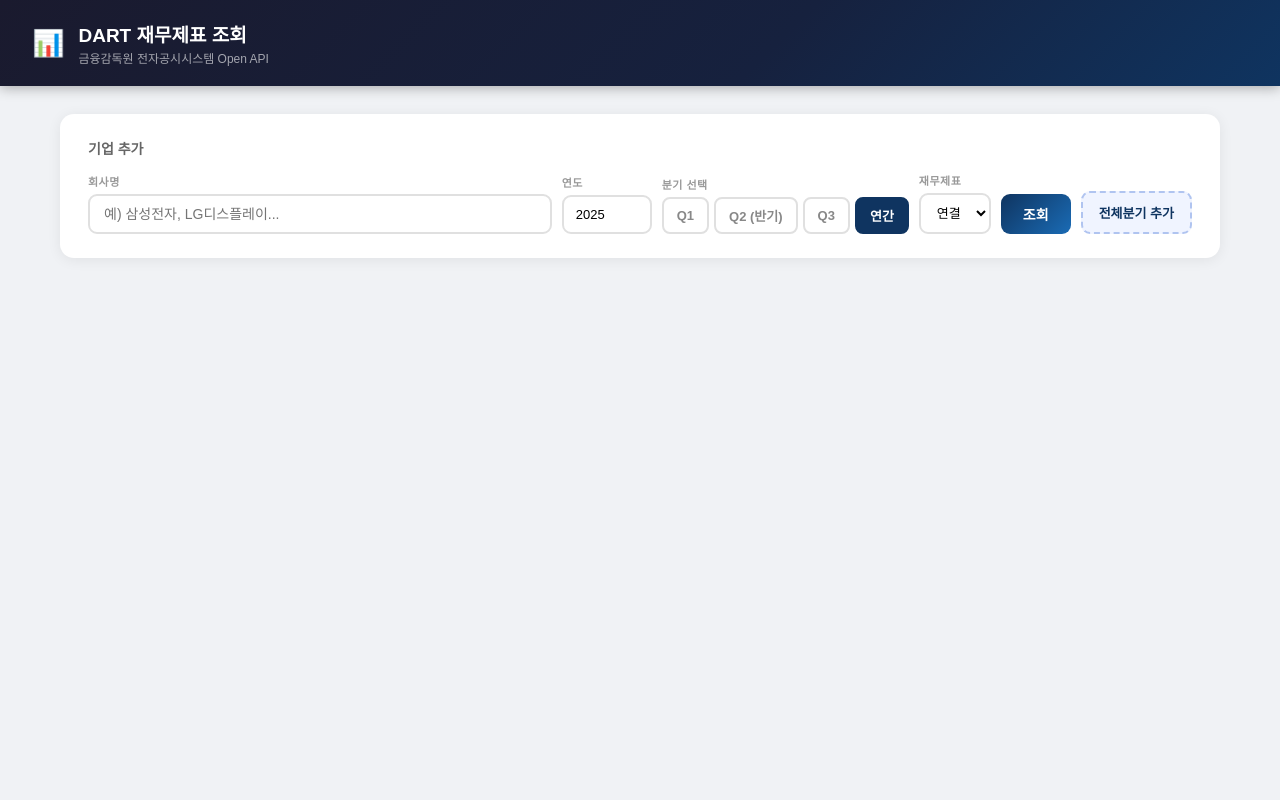
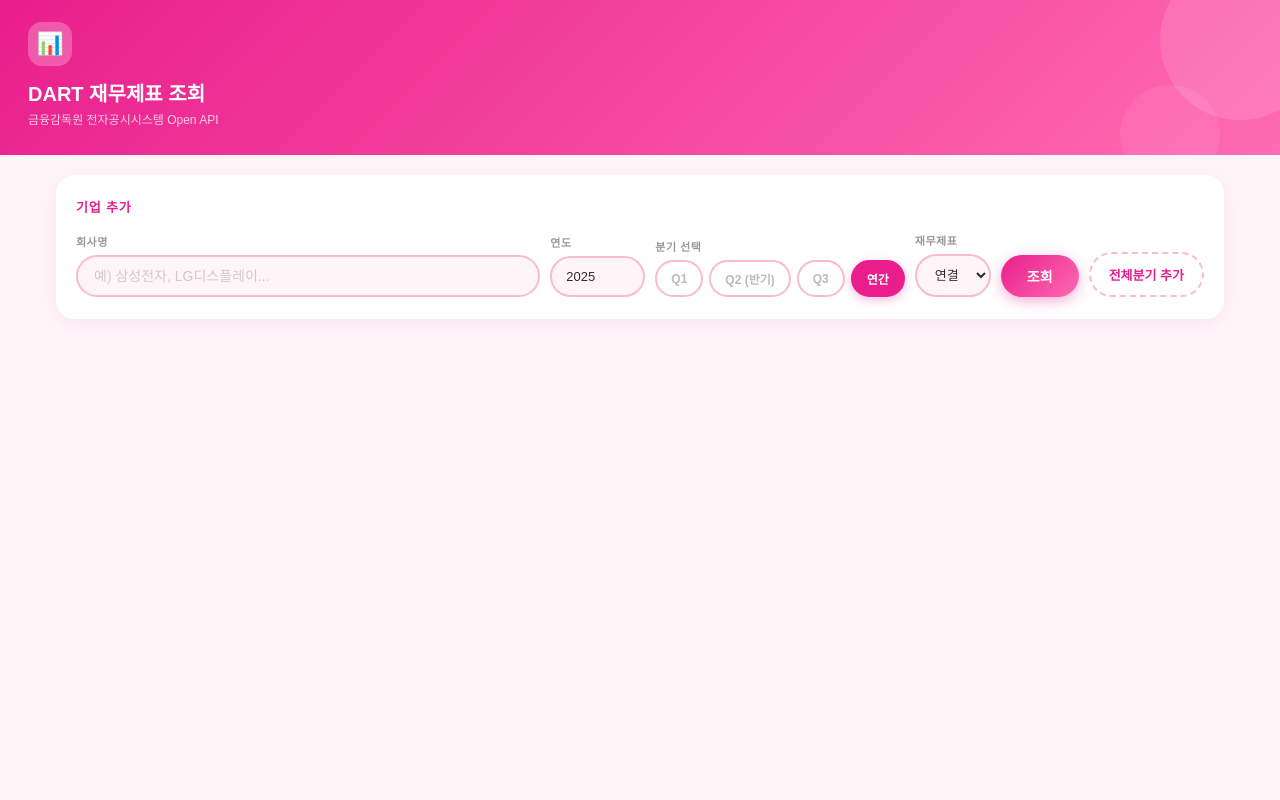
Before and after one commit to whaldus01-gif/DART-CHECK, a Flask app: page / in a window 1280 px wide. Run offline with Flask 3, Linux system fonts and the light colour scheme; parts of the project's set-up code (start-up, migrations or seed data) failed here and were passed over.

Commit message:
UI 전면 리디자인: 핑크 & 화이트 모던 앱 스타일

```diff
--- a/templates/index.html
+++ b/templates/index.html
@@ -7,180 +7,276 @@
   <style>
     * { box-sizing: border-box; margin: 0; padding: 0; }
 
+    :root {
+      --pink:       #E91E8C;
+      --pink-dark:  #C2185B;
+      --pink-light: #FCE4EC;
+      --pink-mid:   #F8BBD0;
+      --bg:         #FFF5F9;
+      --card:       #FFFFFF;
+      --text:       #2D2D2D;
+      --text-sub:   #999;
+      --radius:     18px;
+      --shadow:     0 4px 20px rgba(233,30,140,0.08);
+    }
+
     body {
       font-family: 'Pretendard', 'Noto Sans KR', sans-serif;
-      background: #f0f2f5;
-      color: #1a1a2e;
+      background: var(--bg);
+      color: var(--text);
       min-height: 100vh;
     }
 
+    /* ── 헤더 ────────────────────────────────────── */
     header {
-      background: linear-gradient(135deg, #1a1a2e 0%, #16213e 60%, #0f3460 100%);
+      background: linear-gradient(135deg, var(--pink) 0%, #FF6BB3 100%);
       color: white;
-      padding: 20px 32px;
-      display: flex;
-      align-items: center;
-      gap: 14px;
-      box-shadow: 0 2px 12px rgba(0,0,0,0.3);
+      padding: 22px 28px 28px;
+      position: relative;
+      overflow: hidden;
     }
-    header .logo { font-size: 26px; }
-    header h1   { font-size: 19px; font-weight: 700; }
-    header p    { font-size: 12px; opacity: 0.6; margin-top: 2px; }
+    header::before {
+      content: '';
+      position: absolute;
+      top: -40px; right: -40px;
+      width: 160px; height: 160px;
+      background: rgba(255,255,255,0.12);
+      border-radius: 50%;
+    }
+    header::after {
+      content: '';
+      position: absolute;
+      bottom: -30px; right: 60px;
+      width: 100px; height: 100px;
+      background: rgba(255,255,255,0.07);
+      border-radius: 50%;
+    }
+    .header-inner { position: relative; z-index: 1; }
+    .header-logo {
+      width: 44px; height: 44px;
+      background: rgba(255,255,255,0.25);
+      border-radius: 14px;
+      display: flex; align-items: center; justify-content: center;
+      font-size: 22px;
+      margin-bottom: 12px;
+    }
+    header h1   { font-size: 20px; font-weight: 800; }
+    header p    { font-size: 12px; opacity: 0.75; margin-top: 3px; }
 
-    .container { max-width: 1200px; margin: 28px auto; padding: 0 20px; }
+    /* ── 컨테이너 ──────────────────────────────────── */
+    .container { max-width: 1200px; margin: 0 auto; padding: 20px 16px 40px; }
 
-    /* 검색 카드 */
+    /* ── 검색 카드 ─────────────────────────────────── */
     .search-card {
-      background: white;
-      border-radius: 14px;
-      padding: 24px 28px;
-      box-shadow: 0 2px 14px rgba(0,0,0,0.07);
-      margin-bottom: 20px;
+      background: var(--card);
+      border-radius: var(--radius);
+      padding: 22px 20px;
+      box-shadow: var(--shadow);
+      margin-bottom: 16px;
       overflow: visible;
     }
-    .search-card h2 { font-size: 14px; font-weight: 600; color: #666; margin-bottom: 14px; }
+    .search-card h2 {
+      font-size: 13px;
+      font-weight: 700;
+      color: var(--pink);
+      text-transform: uppercase;
+      letter-spacing: 0.8px;
+      margin-bottom: 16px;
+    }
 
     .search-row { display: flex; gap: 10px; flex-wrap: wrap; align-items: flex-end; overflow: visible; }
+    .field { display: flex; flex-direction: column; gap: 6px; }
+    .field label {
+      font-size: 11px;
+      font-weight: 700;
+      color: var(--text-sub);
+      text-transform: uppercase;
+      letter-spacing: 0.5px;
+    }
 
-    .field { display: flex; flex-direction: column; gap: 5px; }
-    .field label { font-size: 11px; font-weight: 700; color: #999; text-transform: uppercase; letter-spacing: 0.5px; }
-
+    /* 검색 입력 */
     .search-wrap { position: relative; flex: 1; min-width: 220px; }
     #searchInput {
       width: 100%;
-      padding: 10px 14px;
-      border: 2px solid #e0e0e0;
-      border-radius: 9px;
+      padding: 11px 16px;
+      border: 2px solid var(--pink-mid);
+      border-radius: 50px;
       font-size: 14px;
       outline: none;
-      transition: border-color 0.2s;
+      background: var(--bg);
+      transition: border-color 0.2s, box-shadow 0.2s;
+      color: var(--text);
     }
-    #searchInput:focus { border-color: #0f3460; }
+    #searchInput:focus {
+      border-color: var(--pink);
+      box-shadow: 0 0 0 4px rgba(233,30,140,0.08);
+      background: white;
+    }
+    #searchInput::placeholder { color: #ccc; }
 
+    /* 드롭다운 */
     #dropdown {
       display: none;
       position: absolute;
-      top: calc(100% + 5px);
+      top: calc(100% + 8px);
       left: 0; right: 0;
       background: white;
-      border: 1px solid #e0e0e0;
-      border-radius: 10px;
-      box-shadow: 0 8px 24px rgba(0,0,0,0.12);
+      border: 1.5px solid var(--pink-mid);
+      border-radius: 16px;
+      box-shadow: 0 12px 32px rgba(233,30,140,0.14);
       max-height: 260px;
       overflow-y: auto;
       z-index: 100;
     }
     .drop-item {
-      padding: 10px 14px;
+      padding: 11px 16px;
       cursor: pointer;
       display: flex;
       justify-content: space-between;
       align-items: center;
-      border-bottom: 1px solid #f5f5f5;
-      transition: background 0.15s;
+      border-bottom: 1px solid #FFF0F6;
+      transition: background 0.12s;
     }
     .drop-item:last-child { border-bottom: none; }
-    .drop-item:hover { background: #f0f4ff; }
-    .drop-item .name { font-size: 14px; font-weight: 500; }
-    .drop-item .code { font-size: 11px; color: #888; background: #f5f5f5; padding: 2px 8px; border-radius: 20px; }
-    .drop-item .listed { color: #0f3460; background: #e8eeff; }
+    .drop-item:hover { background: var(--pink-light); }
+    .drop-item .name { font-size: 14px; font-weight: 600; }
+    .drop-item .code { font-size: 11px; color: #aaa; background: #f5f5f5; padding: 2px 8px; border-radius: 20px; }
+    .drop-item .listed { color: var(--pink); background: var(--pink-light); }
 
+    /* 입력 필드 공통 */
     select, #yearInput {
-      padding: 10px 12px;
-      border: 2px solid #e0e0e0;
-      border-radius: 9px;
+      padding: 11px 14px;
+      border: 2px solid var(--pink-mid);
+      border-radius: 50px;
       font-size: 13px;
       outline: none;
-      background: white;
+      background: var(--bg);
       transition: border-color 0.2s;
       cursor: pointer;
+      color: var(--text);
     }
-    select:focus, #yearInput:focus { border-color: #0f3460; }
-    #yearInput { width: 90px; }
+    select:focus, #yearInput:focus {
+      border-color: var(--pink);
+      box-shadow: 0 0 0 4px rgba(233,30,140,0.08);
+    }
+    #yearInput { width: 95px; }
 
+    /* 버튼 */
     #addBtn {
-      padding: 10px 22px;
-      background: linear-gradient(135deg, #0f3460, #1a6bb5);
+      padding: 11px 26px;
+      background: linear-gradient(135deg, var(--pink), #FF6BB3);
       color: white;
       border: none;
-      border-radius: 9px;
+      border-radius: 50px;
       font-size: 14px;
-      font-weight: 600;
+      font-weight: 700;
       cursor: pointer;
-      transition: opacity 0.2s, transform 0.1s;
+      transition: opacity 0.2s, transform 0.1s, box-shadow 0.2s;
       white-space: nowrap;
+      box-shadow: 0 4px 14px rgba(233,30,140,0.35);
     }
-    #addBtn:hover { opacity: 0.9; }
+    #addBtn:hover { opacity: 0.9; box-shadow: 0 6px 20px rgba(233,30,140,0.45); }
     #addBtn:active { transform: scale(0.97); }
-    #addBtn:disabled { opacity: 0.45; cursor: not-allowed; }
+    #addBtn:disabled { opacity: 0.45; cursor: not-allowed; box-shadow: none; }
 
+    #allQBtn {
+      padding: 11px 18px;
+      background: white;
+      color: var(--pink);
+      border: 2px dashed var(--pink-mid);
+      border-radius: 50px;
+      font-size: 13px;
+      font-weight: 700;
+      cursor: pointer;
+      white-space: nowrap;
+      transition: all 0.15s;
+    }
+    #allQBtn:hover { background: var(--pink-light); border-color: var(--pink); }
+
+    /* 선택 배지 */
     #selectedBadge {
       display: none;
-      background: #e8eeff;
-      color: #0f3460;
-      padding: 5px 12px;
-      border-radius: 20px;
+      background: var(--pink-light);
+      color: var(--pink-dark);
+      padding: 6px 14px;
+      border-radius: 50px;
       font-size: 12px;
-      font-weight: 600;
+      font-weight: 700;
       align-self: center;
     }
 
-    /* 로딩 인라인 */
+    /* 로딩 */
     #inlineLoading {
       display: none;
       align-self: center;
       font-size: 13px;
-      color: #888;
+      color: var(--pink);
+      gap: 6px;
     }
     .dot-spin {
       display: inline-block;
       width: 14px; height: 14px;
-      border: 2px solid #ccc;
-      border-top-color: #0f3460;
+      border: 2px solid var(--pink-mid);
+      border-top-color: var(--pink);
       border-radius: 50%;
       animation: spin 0.7s linear infinite;
       vertical-align: middle;
-      margin-right: 6px;
     }
     @keyframes spin { to { transform: rotate(360deg); } }
 
     /* 오류 */
     #error {
       display: none;
-      background: #fff0f0;
-      border: 1px solid #ffcccc;
-      color: #c0392b;
+      background: #FFF0F6;
+      border: 1.5px solid var(--pink-mid);
+      color: var(--pink-dark);
       padding: 12px 18px;
-      border-radius: 9px;
-      margin-bottom: 16px;
+      border-radius: 14px;
+      margin-bottom: 14px;
       font-size: 13px;
     }
 
-    /* 결과 테이블 영역 */
+    /* ── 분기 버튼 ─────────────────────────────────── */
+    .quarter-group { display: flex; gap: 6px; flex-wrap: wrap; }
+    .q-btn {
+      padding: 8px 14px;
+      border: 2px solid var(--pink-mid);
+      border-radius: 50px;
+      background: white;
+      font-size: 12px;
+      font-weight: 700;
+      color: #bbb;
+      cursor: pointer;
+      transition: all 0.15s;
+      white-space: nowrap;
+    }
+    .q-btn:hover  { border-color: var(--pink); color: var(--pink); }
+    .q-btn.active { border-color: var(--pink); background: var(--pink); color: white; box-shadow: 0 3px 10px rgba(233,30,140,0.3); }
+
+    /* ── 결과 영역 ─────────────────────────────────── */
     #resultArea { display: none; }
 
     .result-header {
       display: flex;
       justify-content: space-between;
       align-items: center;
-      margin-bottom: 12px;
+      margin-bottom: 14px;
     }
-    .result-header h2 { font-size: 16px; font-weight: 700; }
+    .result-header h2 { font-size: 16px; font-weight: 800; }
 
     .btn-group { display: flex; gap: 8px; }
 
     .btn-excel {
-      display: flex;
-      align-items: center;
-      gap: 6px;
+      display: flex; align-items: center; gap: 6px;
       padding: 9px 18px;
-      background: #217346;
+      background: linear-gradient(135deg, var(--pink), #FF6BB3);
       color: white;
       border: none;
-      border-radius: 8px;
+      border-radius: 50px;
       font-size: 13px;
-      font-weight: 600;
+      font-weight: 700;
       cursor: pointer;
+      box-shadow: 0 3px 12px rgba(233,30,140,0.3);
       transition: opacity 0.2s;
     }
     .btn-excel:hover { opacity: 0.88; }
@@ -232,187 +330,127 @@
       min-width: 700px;
     }
 
-    thead tr { background: #1a1a2e; color: white; }
+    thead tr {
+      background: linear-gradient(135deg, var(--pink), #FF6BB3);
+      color: white;
+    }
     thead th {
-      padding: 13px 18px;
+      padding: 14px 18px;
       text-align: right;
-      font-weight: 600;
+      font-weight: 700;
       font-size: 12px;
       letter-spacing: 0.3px;
       white-space: nowrap;
     }
     thead th:nth-child(1) { text-align: left; min-width: 130px; }
-    thead th:nth-child(2) { text-align: center; min-width: 70px; }
+    thead th:nth-child(2) { text-align: center; min-width: 80px; }
 
     tbody tr {
-      border-bottom: 1px solid #f0f0f0;
+      border-bottom: 1px solid #FFF0F6;
       transition: background 0.12s;
     }
     tbody tr:last-child { border-bottom: none; }
-    tbody tr:hover { background: #fafbff; }
+    tbody tr:hover { background: var(--pink-light); }
 
     tbody td {
-      padding: 13px 18px;
+      padding: 14px 18px;
       text-align: right;
       font-size: 14px;
       white-space: nowrap;
     }
-    tbody td:nth-child(1) { text-align: left; font-weight: 600; }
-    tbody td:nth-child(2) { text-align: center; color: #888; font-size: 13px; }
+    tbody td:nth-child(1) { text-align: left; font-weight: 700; }
+    tbody td:nth-child(2) { text-align: center; color: #999; font-size: 13px; }
 
-    .neg   { color: #e74c3c; }
-    .pos   { color: #1a7a4a; }
-    .null  { color: #ccc; }
+    .neg  { color: #E74C3C; font-weight: 600; }
+    .pos  { color: #1A7A4A; font-weight: 600; }
+    .null { color: #ddd; }
 
     .margin-badge {
       display: inline-block;
-      padding: 2px 8px;
-      border-radius: 12px;
+      padding: 3px 10px;
+      border-radius: 50px;
       font-size: 12px;
       font-weight: 700;
     }
-    .margin-good { background: #e6f4ee; color: #1a7a4a; }
-    .margin-mid  { background: #fff8e1; color: #b07d00; }
-    .margin-bad  { background: #fff0f0; color: #e74c3c; }
-    .margin-null { background: #f5f5f5; color: #aaa; }
+    .margin-good { background: #E6F4EE; color: #1A7A4A; }
+    .margin-mid  { background: #FFF8E1; color: #B07D00; }
+    .margin-bad  { background: #FDECEA; color: #E74C3C; }
+    .margin-null { background: #F5F5F5; color: #bbb; }
 
     .del-btn {
-      background: none;
-      border: none;
-      color: #ccc;
-      cursor: pointer;
-      font-size: 16px;
-      padding: 0 4px;
-      transition: color 0.15s;
-      line-height: 1;
+      background: none; border: none;
+      color: #ddd; cursor: pointer;
+      font-size: 16px; padding: 0 4px;
+      transition: color 0.15s; line-height: 1;
     }
-    .del-btn:hover { color: #e74c3c; }
+    .del-btn:hover { color: var(--pink); }
 
     .hint {
       text-align: center;
-      color: #bbb;
+      color: #ddd;
       font-size: 13px;
-      padding: 40px;
+      padding: 50px;
     }
 
-    /* 분기 버튼 그룹 */
-    .quarter-group {
-      display: flex;
-      gap: 5px;
-      flex-wrap: wrap;
-    }
-    .q-btn {
-      padding: 7px 13px;
-      border: 2px solid #e0e0e0;
-      border-radius: 8px;
-      background: white;
-      font-size: 13px;
-      font-weight: 600;
-      color: #888;
-      cursor: pointer;
-      transition: all 0.15s;
-      white-space: nowrap;
-    }
-    .q-btn:hover  { border-color: #0f3460; color: #0f3460; }
-    .q-btn.active { border-color: #0f3460; background: #0f3460; color: white; }
-
-    #allQBtn {
-      padding: 10px 16px;
-      background: #f0f4ff;
-      color: #0f3460;
-      border: 2px dashed #b0c4f0;
-      border-radius: 9px;
-      font-size: 13px;
-      font-weight: 600;
-      cursor: pointer;
-      white-space: nowrap;
-      transition: all 0.15s;
-    }
-    #allQBtn:hover { background: #e0eaff; }
-
-    /* 기간 배지 */
+    /* ── 기간 배지 ─────────────────────────────────── */
     .period-badge {
       display: inline-block;
-      padding: 2px 7px;
-      border-radius: 10px;
+      padding: 2px 8px;
+      border-radius: 50px;
       font-size: 11px;
       font-weight: 700;
-      margin-left: 5px;
+      margin-left: 4px;
     }
-    .badge-q1  { background: #fff3e0; color: #e65100; }
-    .badge-q2  { background: #e8f5e9; color: #2e7d32; }
-    .badge-q3  { background: #e3f2fd; color: #1565c0; }
-    .badge-ann { background: #ede7f6; color: #4527a0; }
+    .badge-q1  { background: #FFF3E0; color: #E65100; }
+    .badge-q2  { background: #E8F5E9; color: #2E7D32; }
+    .badge-q3  { background: #E3F2FD; color: #1565C0; }
+    .badge-ann { background: var(--pink-light); color: var(--pink-dark); }
 
-    /* 서버 상태 배지 */
+    /* ── 서버 상태 배지 ────────────────────────────── */
     #serverStatus {
       position: fixed;
-      top: 12px; right: 16px;
-      font-size: 11px;
-      font-weight: 700;
-      padding: 4px 10px;
-      border-radius: 20px;
+      top: 12px; right: 14px;
+      font-size: 11px; font-weight: 700;
+      padding: 5px 12px;
+      border-radius: 50px;
       z-index: 200;
-      opacity: 0.85;
     }
-    #serverStatus.ok   { background: #d4edda; color: #155724; }
-    #serverStatus.err  { background: #f8d7da; color: #721c24; }
-    #serverStatus.chk  { background: #fff3cd; color: #856404; }
+    #serverStatus.ok  { background: #E6F4EE; color: #1A7A4A; }
+    #serverStatus.err { background: #FDECEA; color: #E74C3C; }
+    #serverStatus.chk { background: #FFF8E1; color: #B07D00; }
 
-    /* ── 모바일 반응형 ──────────────────────────────── */
+    /* ── 모바일 ────────────────────────────────────── */
     @media (max-width: 640px) {
-      header { padding: 14px 16px; gap: 10px; }
-      header .logo { font-size: 22px; }
-      header h1    { font-size: 16px; }
-      header p     { font-size: 11px; }
+      header { padding: 18px 16px 22px; }
+      header h1 { font-size: 17px; }
 
-      .container { margin: 14px auto; padding: 0 12px; }
-
-      .search-card { padding: 16px; }
-      .search-card h2 { margin-bottom: 12px; }
-
+      .container { padding: 14px 12px 40px; }
+      .search-card { padding: 18px 14px; }
       .search-row { flex-direction: column; gap: 12px; }
-
       .field { width: 100%; }
       .search-wrap { min-width: unset; }
-      #searchInput { font-size: 16px; /* iOS zoom 방지 */ }
-
+      #searchInput { font-size: 16px; }
       .quarter-group { gap: 6px; }
       .q-btn { flex: 1; text-align: center; padding: 9px 6px; font-size: 12px; }
-
       select, #yearInput { font-size: 16px; width: 100%; }
       #yearInput { width: 100%; }
-
-      #addBtn {
-        width: 100%;
-        padding: 13px;
-        font-size: 15px;
-      }
-      #allQBtn {
-        width: 100%;
-        padding: 11px;
-        font-size: 13px;
-      }
-
+      #addBtn  { width: 100%; padding: 14px; font-size: 15px; }
+      #allQBtn { width: 100%; padding: 12px; }
       #selectedBadge { width: 100%; text-align: center; }
 
-      .result-header {
-        flex-direction: column;
-        align-items: flex-start;
-        gap: 10px;
-      }
+      .result-header { flex-direction: column; align-items: flex-start; gap: 10px; }
       .btn-group { width: 100%; }
       .btn-excel, .btn-clear { flex: 1; justify-content: center; }
 
-      /* 테이블: 카드형으로 전환 */
+      /* 카드형 테이블 */
       #resultTable thead { display: none; }
       #resultTable tbody tr {
         display: block;
         background: white;
-        border-radius: 10px;
+        border-radius: 16px;
         margin-bottom: 10px;
-        padding: 12px 14px;
-        box-shadow: 0 1px 6px rgba(0,0,0,0.08);
+        padding: 14px 16px;
+        box-shadow: 0 2px 12px rgba(233,30,140,0.07);
         border-bottom: none;
       }
       #resultTable tbody td {
@@ -460,8 +487,8 @@
 <div id="serverStatus" class="chk">확인 중...</div>
 
 <header>
-  <div class="logo">📊</div>
-  <div>
+  <div class="header-inner">
+    <div class="header-logo">📊</div>
     <h1>DART 재무제표 조회</h1>
     <p>금융감독원 전자공시시스템 Open API</p>
   </div>
@@ -721,11 +747,11 @@
     }
 
     area.style.display = 'block';
-    document.getElementById('resultTitle').textContent = `조회 결과 (${rows.length}개 기업)`;
+    document.getElementById('resultTitle').textContent = `조회 결과 (${rows.length}개)`;
 
     tbody.innerHTML = rows.map((r, i) => `
       <tr>
-        <td>${r.corp_name}<span style="font-size:11px;color:#aaa;font-weight:400;margin-left:4px;">${r.fs_label}</span></td>
+        <td>${r.corp_name}<span style="font-size:11px;color:#ccc;font-weight:400;margin-left:5px;">${r.fs_label}</span></td>
         <td data-label="연도" style="text-align:center">
           ${r.year}
           <span class="period-badge ${r.q_badge}">${r.q_label}</span>
@@ -768,41 +794,21 @@
   // ── Excel 복사 ─────────────────────────────────────
   function copyToExcel() {
     if (!rows.length) return;
-
     const headers = ['기업명', '재무제표', '연도', '분기', '매출액(억원)', '영업이익(억원)', '영업이익률(%)', '자본총계(억원)', '자산총계(억원)'];
     const dataRows = rows.map(r => [
-      r.corp_name,
-      r.fs_label,
-      r.year,
-      r.q_label,
-      fmtNum(r.매출액),
-      fmtNum(r.영업이익),
+      r.corp_name, r.fs_label, r.year, r.q_label,
+      r.매출액 ?? '', r.영업이익 ?? '',
       r.영업이익률 !== null ? r.영업이익률 : '',
-      fmtNum(r.자본총계),
-      fmtNum(r.자산총계),
+      r.자본총계 ?? '', r.자산총계 ?? '',
     ]);
-
     const tsv = [headers, ...dataRows].map(row => row.join('\t')).join('\n');
-
-    navigator.clipboard.writeText(tsv).then(() => {
-      showToast();
-    }).catch(() => {
-      // fallback
+    navigator.clipboard.writeText(tsv).then(showToast).catch(() => {
       const ta = document.createElement('textarea');
-      ta.value = tsv;
-      ta.style.position = 'fixed';
-      ta.style.opacity = '0';
-      document.body.appendChild(ta);
-      ta.select();
-      document.execCommand('copy');
-      document.body.removeChild(ta);
+      ta.value = tsv; ta.style.cssText = 'position:fixed;opacity:0';
+      document.body.appendChild(ta); ta.select();
+      document.execCommand('copy'); document.body.removeChild(ta);
       showToast();
     });
-  }
-
-  function fmtNum(v) {
-    if (v === null || v === undefined) return '';
-    return v;
   }
 
   function showToast() {
@@ -840,19 +844,18 @@
     }
   });
 
-  // ── 연도 입력 검증 ─────────────────────────────────
   document.getElementById('yearInput').addEventListener('change', function () {
     const v = parseInt(this.value, 10);
     if (isNaN(v) || v < 2000 || v > 2030) {
-      this.style.borderColor = '#e74c3c';
-      showError(`연도는 2000~2030 사이여야 합니다.`);
+      this.style.borderColor = '#E74C3C';
+      showError('연도는 2000~2030 사이여야 합니다.');
     } else {
       this.style.borderColor = '';
       hideError();
     }
   });
 
-  // ── 서버 헬스체크 (페이지 로드 시) ────────────────
+  // ── 서버 헬스체크 ──────────────────────────────────
   async function checkHealth() {
     const el = document.getElementById('serverStatus');
     try {
```
Also changed, not shown: other parts of templates/index.html (+34 -46 lines).
